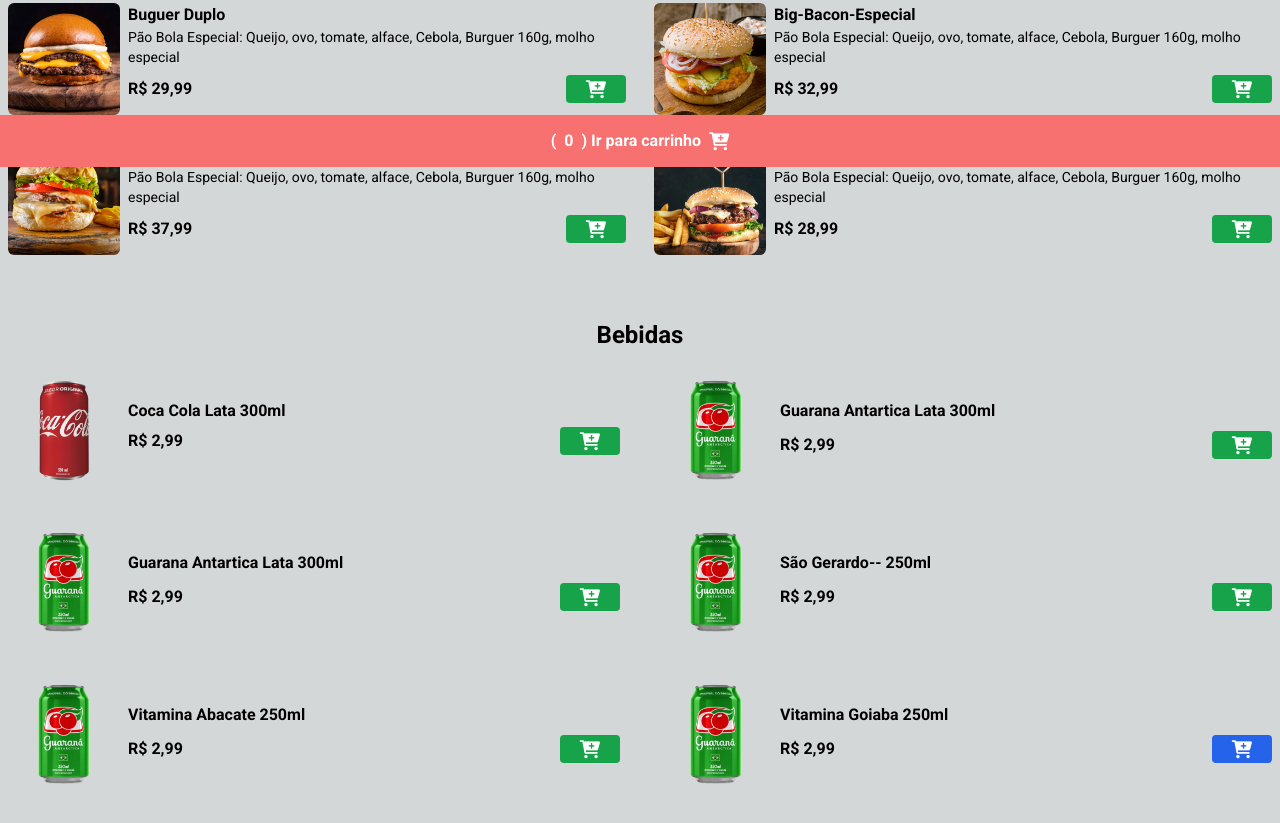
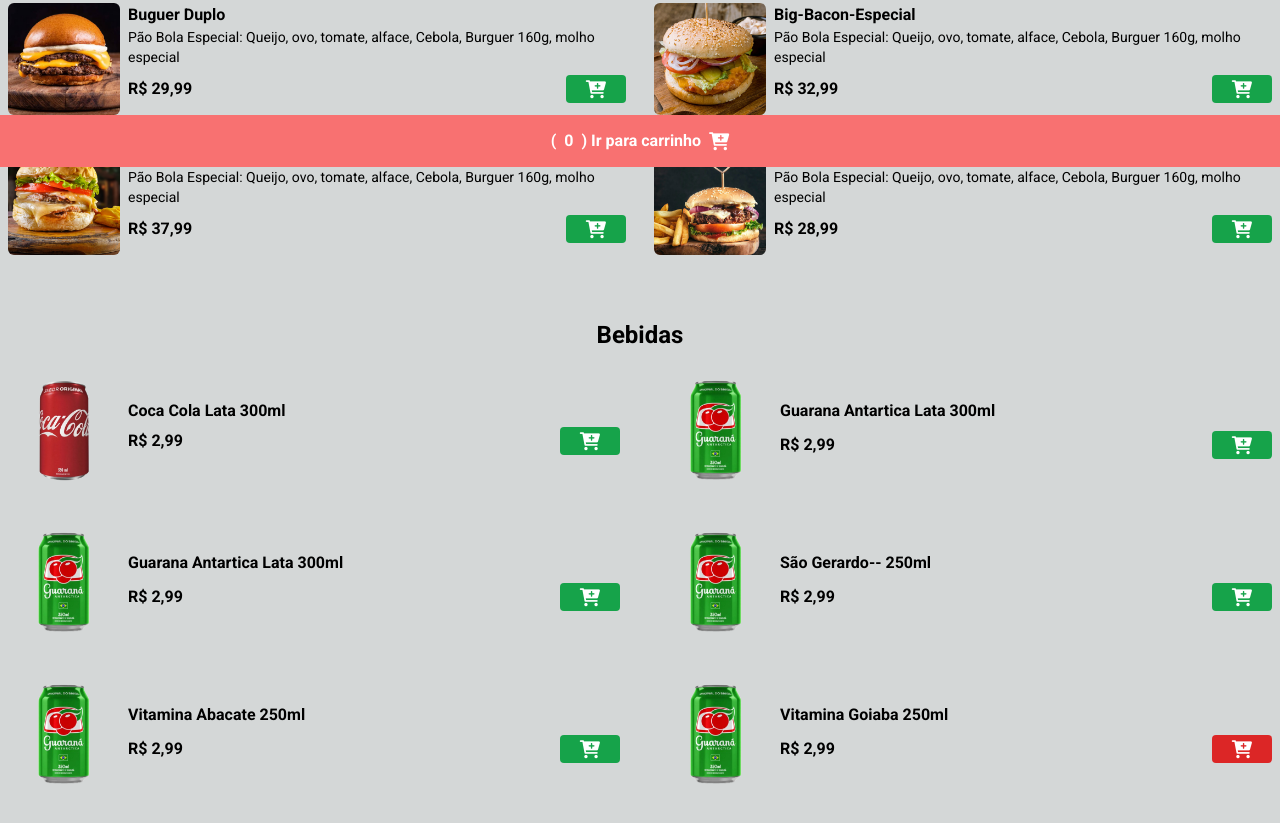
Before and after one commit to andersonrafael/hamburgueria, a website: page index.html in a window 1280 px wide. Shown: the part 633-1456 px from the top of the page. Drawn offline with Linux system fonts and the light colour scheme.

Commit message:
teste v1.0

```diff
--- a/index.html
+++ b/index.html
@@ -314,7 +314,7 @@
 
                     <div class="flex items-center gap-2 justify-between mt-2">
                         <p class="font-bold">R$ 2,99</p>
-                        <button class="bg-blue-600 px-5 rounded hover:scale-110 duration-300 add-to-cart-btn "
+                        <button class="bg-red-600 px-5 rounded hover:scale-110 duration-300 add-to-cart-btn "
                             data-name="Vitamina Goiaba hover:scale-105 duration-300" data-price="4.99">
                             <i class=" fa fa-cart-plus text-lg text-white"></i>
                         </button>
```
